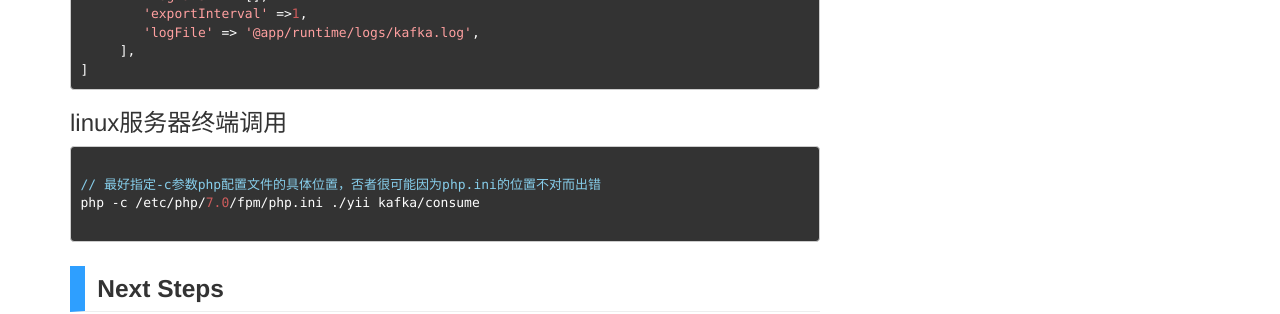
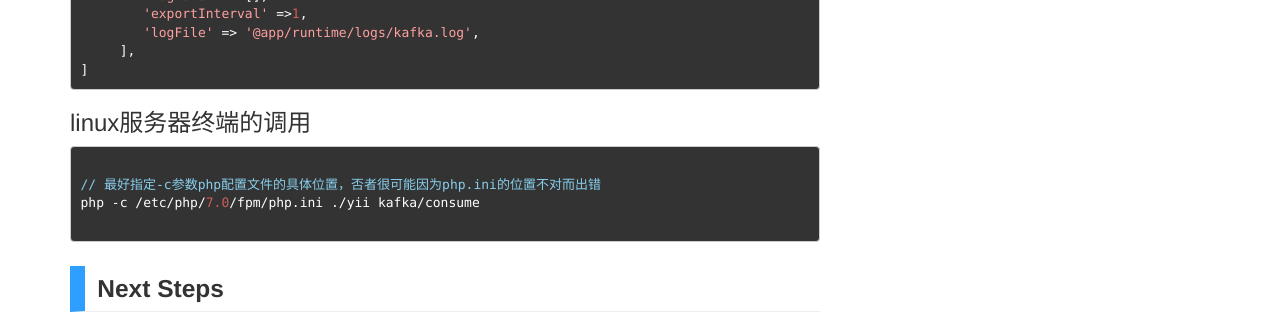
Before and after one commit to yuud/yuud.github.io, a Jekyll site: the page built from index.html, in a window 1280 px wide and 900 px high, scrolled down 2799 px. Shown: the part 151-465 px from the top of the window. Built offline with Jekyll 4.4.1, drawn with Linux system fonts in a browser that asks for light colours; the list of posts is cut into pages by our own code.

Commit message:
no message

````diff
--- a/_posts/core-samples/2017-12-04-php-kafka.md
+++ b/_posts/core-samples/2017-12-04-php-kafka.md
@@ -155,7 +155,7 @@ class Kafka{
 ]
 ```
 
-### linux服务器终端调用
+### linux服务器终端的调用
 ```
 
 // 最好指定-c参数php配置文件的具体位置，否者很可能因为php.ini的位置不对而出错
````
